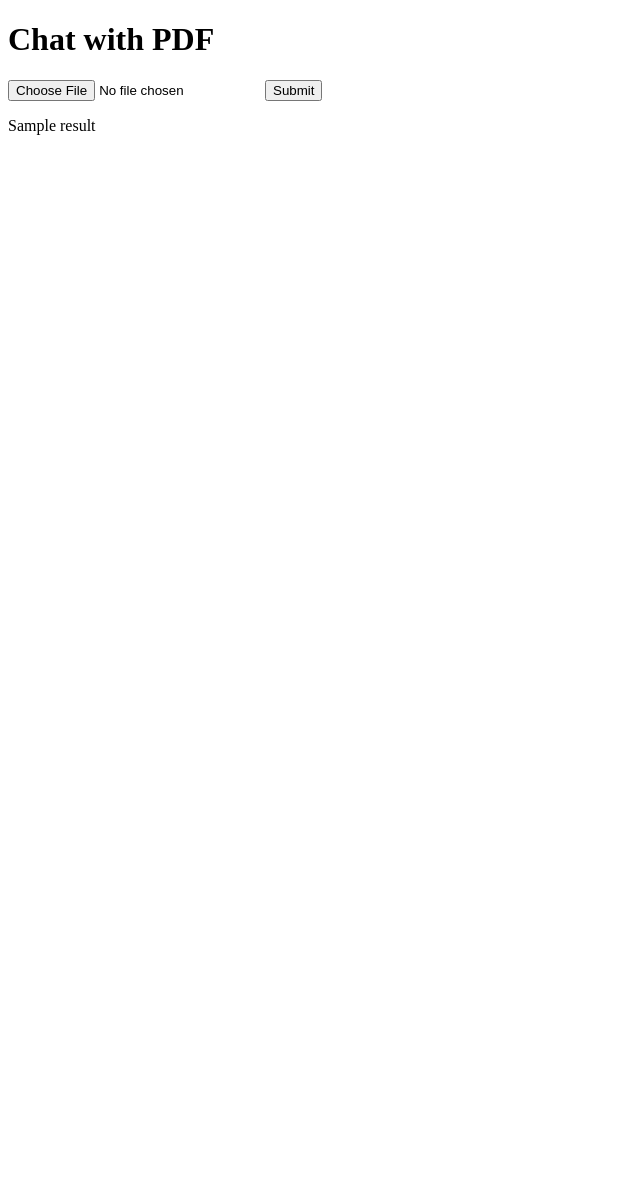
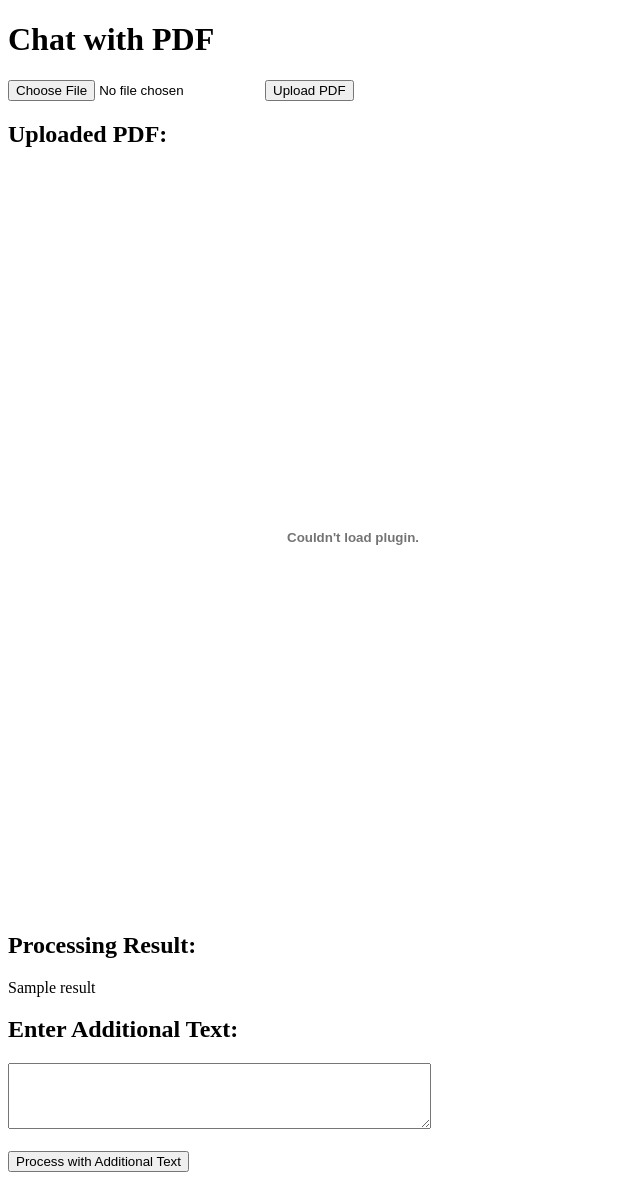
Before and after one commit to princeprakhar/Pyra.ai-pdf, a FastAPI app: template templates/chat_with_pdf.html in a window 1280 px wide. Shown: the whole page, without its empty margins (0-640 px from the left). Before the commit the page ends 135 px from the top, so only its background shows below. Run offline with FastAPI, Linux system fonts and the light colour scheme; the template is opened without the code that fills it: most values are stand-ins (such as "Sample title", 1, 10 or a date in 2020); parts of the project's set-up code (start-up, migrations or seed data) failed here and were passed over.

Commit message:
Updated the code for displaying the uploaded pdf, showing success message and also giving the option to the user to add additional text

```diff
--- a/templates/chat_with_pdf.html
+++ b/templates/chat_with_pdf.html
@@ -7,12 +7,30 @@
 </head>
 <body>
     <h1>Chat with PDF</h1>
+
+    <!-- Form for uploading PDF -->
     <form action="/chat_with_pdf" method="post" enctype="multipart/form-data">
         <input type="file" name="file">
-        <button type="submit">Submit</button>
+        <button type="submit">Upload PDF</button>
     </form>
+
+    <!-- Display uploaded PDF -->
+    {% if pdf_display %}
+    <h2>Uploaded PDF:</h2>
+    <embed src="{{ pdf_display }}" width="690" height="740" type="application/pdf">
+    {% endif %}
+
+    <!-- Display processing result -->
     {% if result %}
+    <h2>Processing Result:</h2>
     <p>{{ result }}</p>
+
+    <!-- Form for entering additional text -->
+    <h2>Enter Additional Text:</h2>
+    <form action="/process_pdf_with_text" method="post">
+        <textarea name="additional_text" rows="4" cols="50"></textarea><br><br>
+        <button type="submit">Process with Additional Text</button>
+    </form>
     {% endif %}
 </body>
 </html>
```
